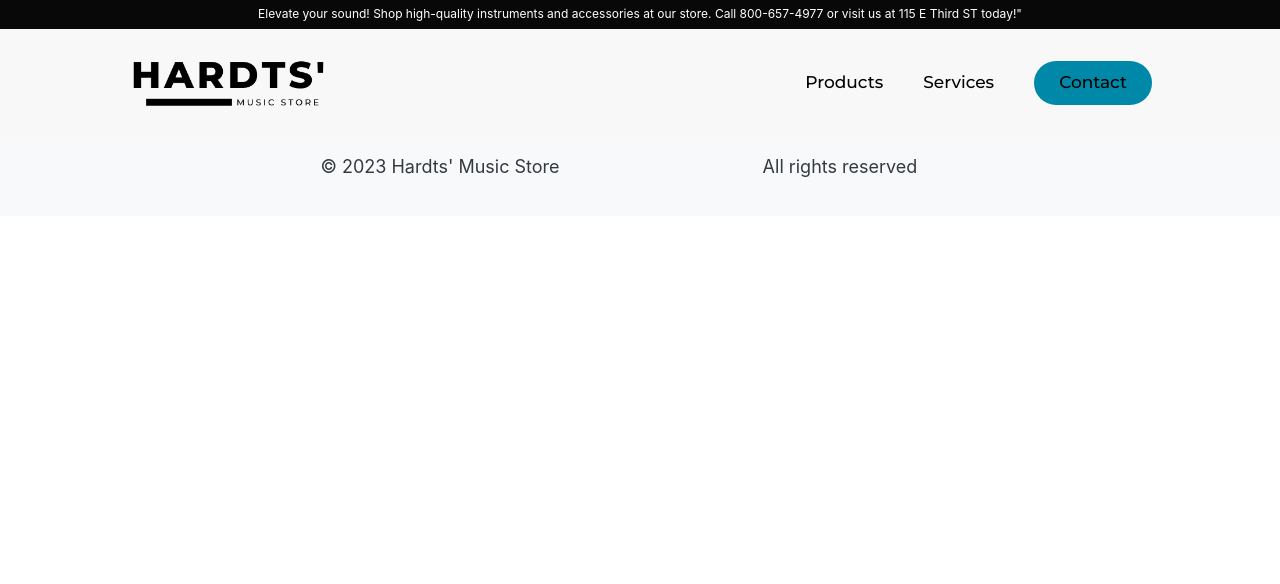
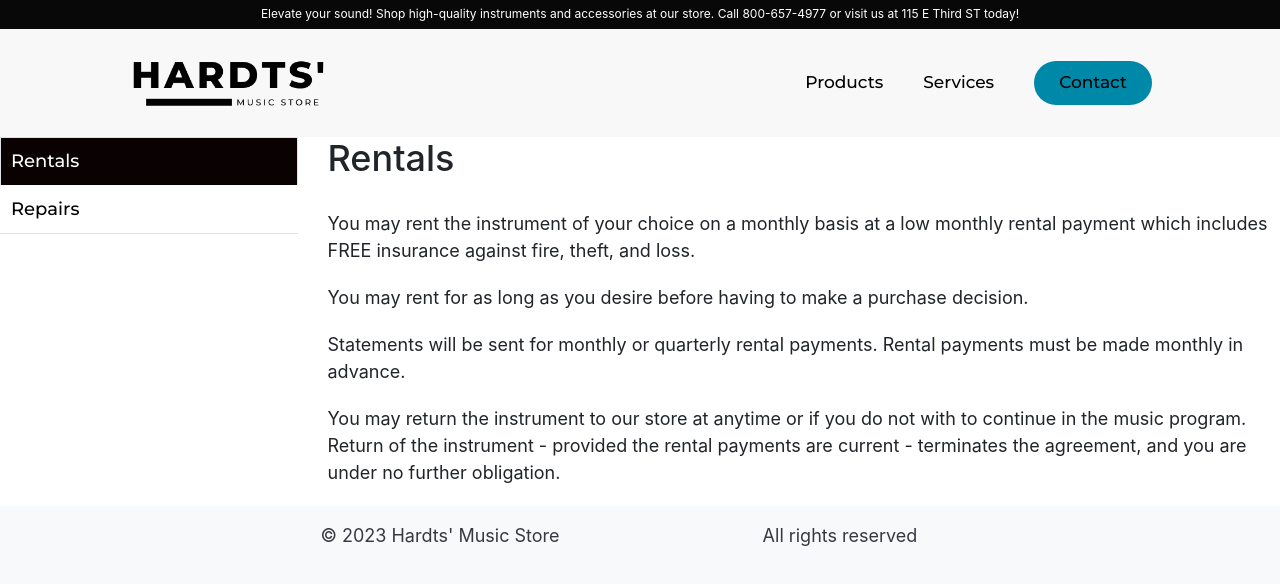
Before and after one commit to Larry-vt/410FinalProject, a website: page Client/services.html in a window 1280 px wide. Drawn offline with nearby package versions, Linux system fonts and the light colour scheme; no server answers.

Commit message:
update services.html
populated services page with rentals and repair information from the sheet given to us

```diff
--- a/Client/services.html
+++ b/Client/services.html
@@ -20,7 +20,7 @@
     <div class="announcement">
         <div class="announcement__inner">
             Elevate your sound! Shop high-quality instruments and accessories at our store. Call 800-657-4977
-            or visit us at 115 E Third ST today!"
+            or visit us at 115 E Third ST today!
         </div>
     </div>
     <header>
@@ -43,25 +43,40 @@
         </div>
     </div>
     <script type="text/javascript" src="mobile.js"></script>
-    <!-- ADD WORK HERE -->
 
+    <div class="ServicesTabs">
+        <div class="row">
+          <div class="col-md-3">
+            <ul class="nav nav-tabs flex-column custom-tabs" id="tab-menu" style="margin-left: 100x;">
+              <li class="nav-item">
+                <a class="nav-link active" data-toggle="tab" href="#Rentals">Rentals</a>
+              </li>
+              <li class="nav-item">
+                <a class="nav-link" data-toggle="tab" href="#Repairs">Repairs</a>
+              </li>
+            </ul>
+          </div>
+          <div class="col-md-9">
+            <div class="tab-content">
+              <div class="tab-pane fade show active" id="Rentals">
+                <h2>Rentals</h2>
+                <p>You may rent the instrument of your choice on a monthly basis at a low monthly rental payment which includes FREE insurance against fire, theft, and loss.</p>
+                <p>You may rent for as long as you desire before having to make a purchase decision.</p>
+                <p>Statements will be sent for monthly or quarterly rental payments. Rental payments must be made monthly in advance.</p>
+                <p>You may return the instrument to our store at anytime or if you do not with to continue in the music program.
+                    Return of the instrument - provided the rental payments are current - terminates the agreement, and you are under no further obligation.
+                </p>
+              </div>
+              <div class="tab-pane fade" id="Repairs">
+                <h2>Repairs</h2>
+                <p>Free repair service will be performed on the instrument during the duration of the rental period. This service covers normal wear and use, but it does not cover willful damage due to careless handling. Please call the store ahead of time if you need a loner instrument to use.</p>
+                <p>If your instrument ever needs repair, Hardt's Horn Hospital will make everyone feel better! When your horn is admitted for repairs, we will borrow you an instrument FREE OF CHARGE until your instrument is discharged!</p>
+              </div>
+            </div>
+          </div>
+        </div>
+      </div>
 
-
-
-
-
-
-
-
-
-
-
-
-
-
-
-
-    <!-- -->
     <footer class="bg-light text-dark py-3 ">
         <div class="container">
             <div class="row">
```
Also changed, not shown: Client/index.html (+1 -1 lines), Client/products.html (+1 -11 lines).
